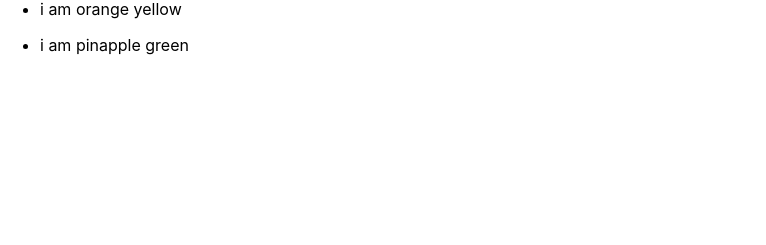
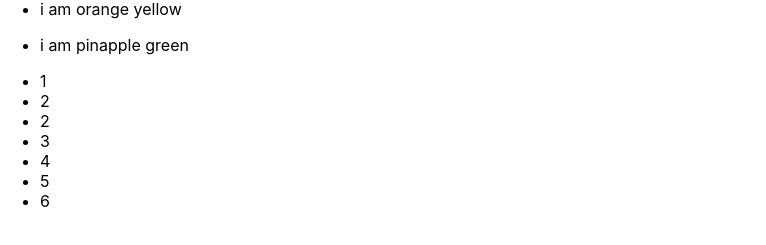
Before and after one commit to PrabhuSPK/ReactJs_Basics_02, a React (Create React App) app in the folder project/: page / in a window 1280 px wide. Shown: the part 251-496 px from the top of the page, without its empty margins (0-766 px from the left). Built offline with nearby package versions, Linux system fonts and the light colour scheme.

Commit message:
Props- const numberList=[     1,2,2,3,4,5,6   ] { numberList.map((n,index) => <li key={index}>{n}</li>) }

```diff
--- a/project/src/components/One.js
+++ b/project/src/components/One.js
@@ -16,6 +16,9 @@ function Name(){
     { name : "pinapple",location : "green" },
   ]
 
+  const numberList=[
+    1,2,2,3,4,5,6
+  ]
     return(
       <>
       <h1>i am one</h1>
@@ -29,7 +32,11 @@ function Name(){
       { office ? <p>Office is open</p> : <p>Office is closed</p>}
 
       <ul>
-        { fruitList.map((bio) => <li><Two bio={bio} /></li>) }
+        { fruitList.map((bio) => <li key={ bio.name }><Two bio={bio} /></li>) }
+      </ul>
+
+      <ul>
+        { numberList.map((n,index) => <li key={index}>{n}</li>) }
       </ul>
     </>
       )
```
